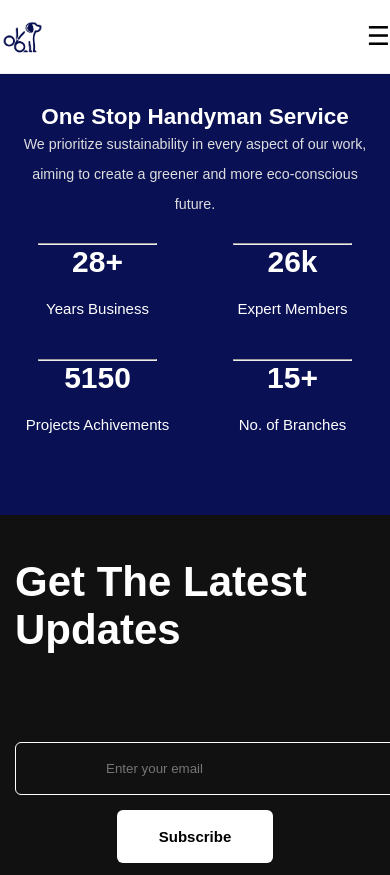
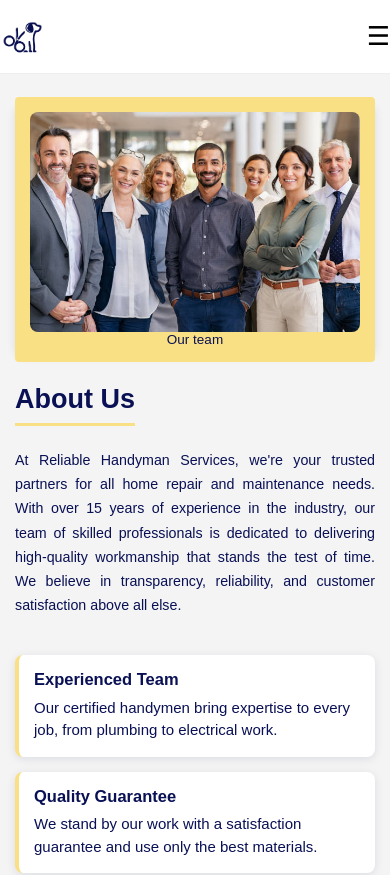
Before and after one commit to gitXena/frontend_build, a React (Create React App) app: page /about in a window 390 px wide. Shown: the top 875 px of the page. Built offline with nearby package versions, Linux system fonts and the light colour scheme; a web font is replaced by a local one.

Commit message:
added an about page

```diff
--- a/src/App.jsx
+++ b/src/App.jsx
@@ -6,12 +6,11 @@ import Home from './pages/Home';
 import BackToTop from "./components/BacktoTop";
 import Footer from "./components/footer";
 import ContactForm from "./components/Home Page/ContactForm";
-import AboutUs01 from "./components/Home Page/AboutUs01";
-import Portfolio from "./components/Home Page/Portfolio";
 import BlogSection from "./components/Home Page/BlogSection";
 import Booking from "./pages/Booking";
 import PaymentsPage from "./pages/Payments";
 import Gallery from "./pages/Gallery";
+import AboutUs from "./pages/AboutPage";
 
 function App() {
   return (
@@ -23,8 +22,7 @@ function App() {
         <Route path="/" element={<Home />} />
         <Route path="/service" element={< ServiceListings/>} />
         <Route path="/service/:pageId" element={<ServicePageTemplate/>} />
-        {/* <Route path="/service/:id" element={<ServicePageTemplate/>} /> */}
-        <Route path="/about" element={<AboutUs01/>}/>
+        <Route path="/about" element={<AboutUs/>}/>
         <Route path="/gallery" element={<Gallery/>}/>
         <Route path="/blog" element={<BlogSection/>}/>
         <Route path="/contact" element={<ContactForm/>}/>
--- a/src/index.css
+++ b/src/index.css
@@ -2750,3 +2750,167 @@ section, .hero, #aboutus01-section, .aboutus02, #services-section, #portfolio, .
 .navbar-nav { display:flex; gap:1rem; align-items:center; }
 .nav-link { background:none; border:none; cursor:pointer; color:inherit; font-size:1rem; padding:0.25rem 0.5rem; }
 .nav-link.active { color:#2563eb; font-weight:600; }
+
+
+
+
+/*about page*/
+/* AboutUs.css */
+.about-us {
+  background-color: #F4F4F4;
+  padding: 4rem 1rem;
+  color: #091054;
+}
+
+.about-us-container {
+  max-width: 1200px;
+  margin: 0 auto;
+  display: grid;
+  grid-template-columns: 2fr 1fr;
+  gap: 3rem;
+  align-items: start;
+}
+
+.about-us-content {
+  display: flex;
+  flex-direction: column;
+  gap: 1.5rem;
+}
+
+.about-us-title {
+  font-size: 2.5rem;
+  font-weight: bold;
+  color: #091054;
+  margin: 0;
+  border-bottom: 3px solid #FAE084;
+  padding-bottom: 0.5rem;
+  max-width: fit-content;
+}
+
+.about-us-description,
+.about-us-mission {
+  font-size: 1.1rem;
+  line-height: 1.7;
+  color: #091054;
+  margin: 0;
+}
+
+.about-us-features {
+  display: grid;
+  grid-template-columns: repeat(auto-fit, minmax(250px, 1fr));
+  gap: 1.5rem;
+  margin: 1rem 0;
+}
+
+.feature-item {
+  background-color: #FFFFFF;
+  padding: 1.5rem;
+  border-radius: 8px;
+  box-shadow: 0 2px 10px rgba(9, 16, 84, 0.1);
+  border-left: 4px solid #FAE084;
+}
+
+.feature-item h3 {
+  color: #091054;
+  margin: 0 0 0.5rem 0;
+  font-size: 1.2rem;
+}
+
+.feature-item p {
+  color: #091054;
+  margin: 0;
+  font-size: 1rem;
+  line-height: 1.5;
+}
+
+.about-us-image-placeholder {
+  background-color: #FFFFFF;
+  border-radius: 8px;
+  height: 400px;
+  display: flex;
+  align-items: center;
+  justify-content: center;
+  box-shadow: 0 2px 10px rgba(9, 16, 84, 0.1);
+}
+
+.image-placeholder-content {
+  text-align: center;
+  color: #091054;
+  font-size: 1rem;
+  background-color: #FAE084;
+  padding: 2rem;
+  border-radius: 4px;
+}
+
+.about-us img{
+  border-radius: 8px;
+  object-fit: cover;
+  width: 100%;
+  height: auto;
+}
+
+.image-placeholder-content{
+  display: flex;
+  flex-direction: column;
+  justify-content: center;
+  align-items: center;
+}
+
+/* Mobile Adaptability */
+@media (max-width: 768px) {
+  .about-us {
+    padding: 2rem 1rem;
+  }
+
+
+  .about-us-container {
+    grid-template-columns: 1fr;
+    gap: 2rem;
+  }
+
+  .about-us-title {
+    font-size: 2rem;
+    text-align: center;
+  }
+
+  .about-us-description,
+  .about-us-mission {
+    font-size: 1rem;
+    text-align: justify;
+  }
+
+  .about-us-features {
+    grid-template-columns: 1fr;
+    gap: 1rem;
+  }
+
+  .feature-item {
+    padding: 1rem;
+  }
+
+  .about-us-image-placeholder {
+    height: 250px;
+    order: -1; /* Place image above content on mobile */
+  }
+
+
+  .image-placeholder-content {
+    padding: 1rem;
+    font-size: 0.9rem;
+  }
+}
+
+@media (max-width: 480px) {
+  .about-us-title {
+    font-size: 1.8rem;
+  }
+
+  .about-us-description,
+  .about-us-mission {
+    font-size: 0.95rem;
+  }
+
+  .feature-item h3 {
+    font-size: 1.1rem;
+  }
+}
--- /dev/null
+++ b/src/pages/AboutPage.jsx
@@ -0,0 +1,47 @@
+// AboutUs.jsx
+import React from 'react';
+
+const AboutUs = () => {
+  return (
+    <section className="about-us">
+      <div className="about-us-container">
+        <div className="about-us-content">
+          <h1 className="about-us-title">About Us</h1>
+          <p className="about-us-description">
+            At Reliable Handyman Services, we're your trusted partners for all home repair and maintenance needs.
+            With over 15 years of experience in the industry, our team of skilled professionals is dedicated to
+            delivering high-quality workmanship that stands the test of time. We believe in transparency,
+            reliability, and customer satisfaction above all else.
+          </p>
+          <div className="about-us-features">
+            <div className="feature-item">
+              <h3>Experienced Team</h3>
+              <p>Our certified handymen bring expertise to every job, from plumbing to electrical work.</p>
+            </div>
+            <div className="feature-item">
+              <h3>Quality Guarantee</h3>
+              <p>We stand by our work with a satisfaction guarantee and use only the best materials.</p>
+            </div>
+            <div className="feature-item">
+              <h3>Local & Reliable</h3>
+              <p>Serving your community with prompt service and fair pricing.</p>
+            </div>
+          </div>
+          <p className="about-us-mission">
+            Our mission is to make homeownership hassle-free. Whether it's a small fix or a major renovation,
+            we're here to help you create a safer, more comfortable living space.
+          </p>
+        </div>
+        <div className="about-us-image-placeholder">
+          {/* Placeholder for an image; replace with actual <img> tag */}
+          <div className="image-placeholder-content">
+          <img src="/images/istockphoto-1346125184-612x612.jpg"></img>
+            <span>Our team</span>
+          </div>
+        </div>
+      </div>
+    </section>
+  );
+};
+
+export default AboutUs;
```
Also changed, not shown: public/images/istockphoto-1346125184-612x612.jpg (added).
